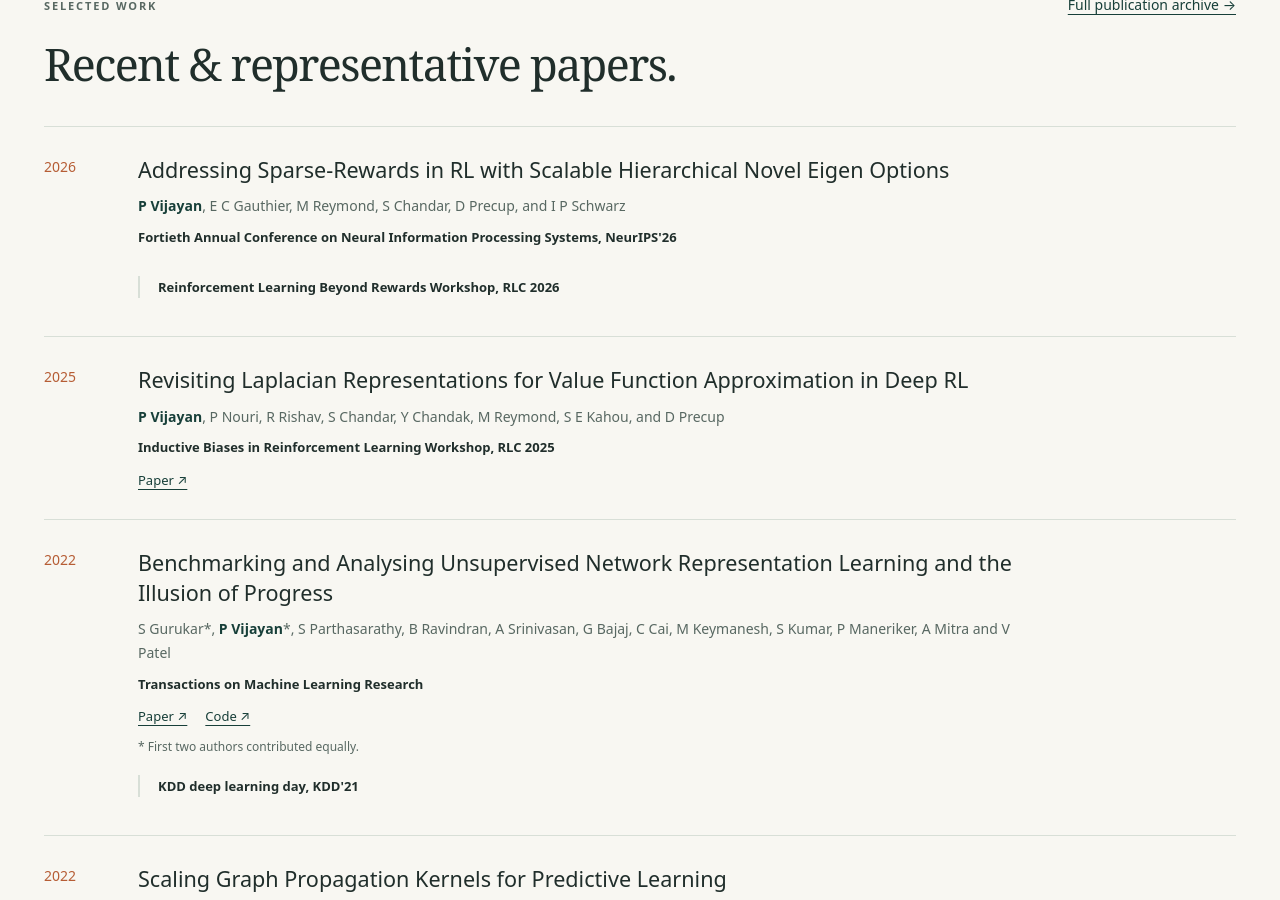
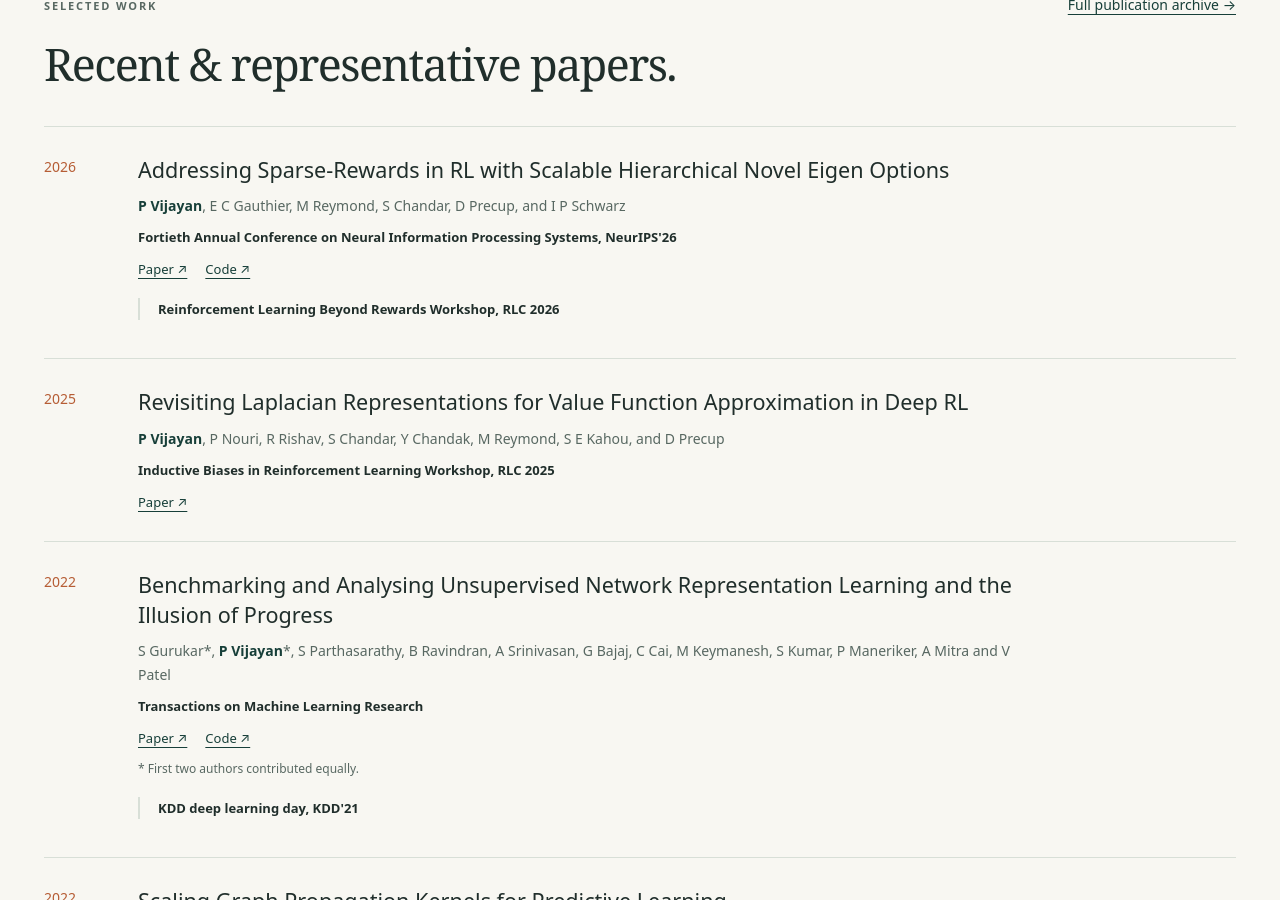
Before and after one commit to PriyeshV/priyeshv.github.io, a Jekyll site: the page built from index.html, in a window 1280 px wide and 900 px high, scrolled down 2054 px. Built offline with Jekyll 4.4.1, drawn with Linux system fonts in a browser that asks for light colours.

Commit message:
new website

```diff
--- a/_data/publications.json
+++ b/_data/publications.json
@@ -5,7 +5,10 @@
     "authors": "P Vijayan, E C Gauthier, M Reymond, S Chandar, D Precup, and I P Schwarz",
     "year": 2026,
     "venue": "Fortieth Annual Conference on Neural Information Processing Systems, NeurIPS'26",
-    "links": {},
+    "links": {
+      "Paper": "https://neurips.cc/virtual/2026/loc/sydney/poster/150071",
+      "Code": "https://github.com/PriyeshV/SHNEO"
+    },
     "topic": "Reinforcement learning",
     "note": "",
     "occurrences": [
```
